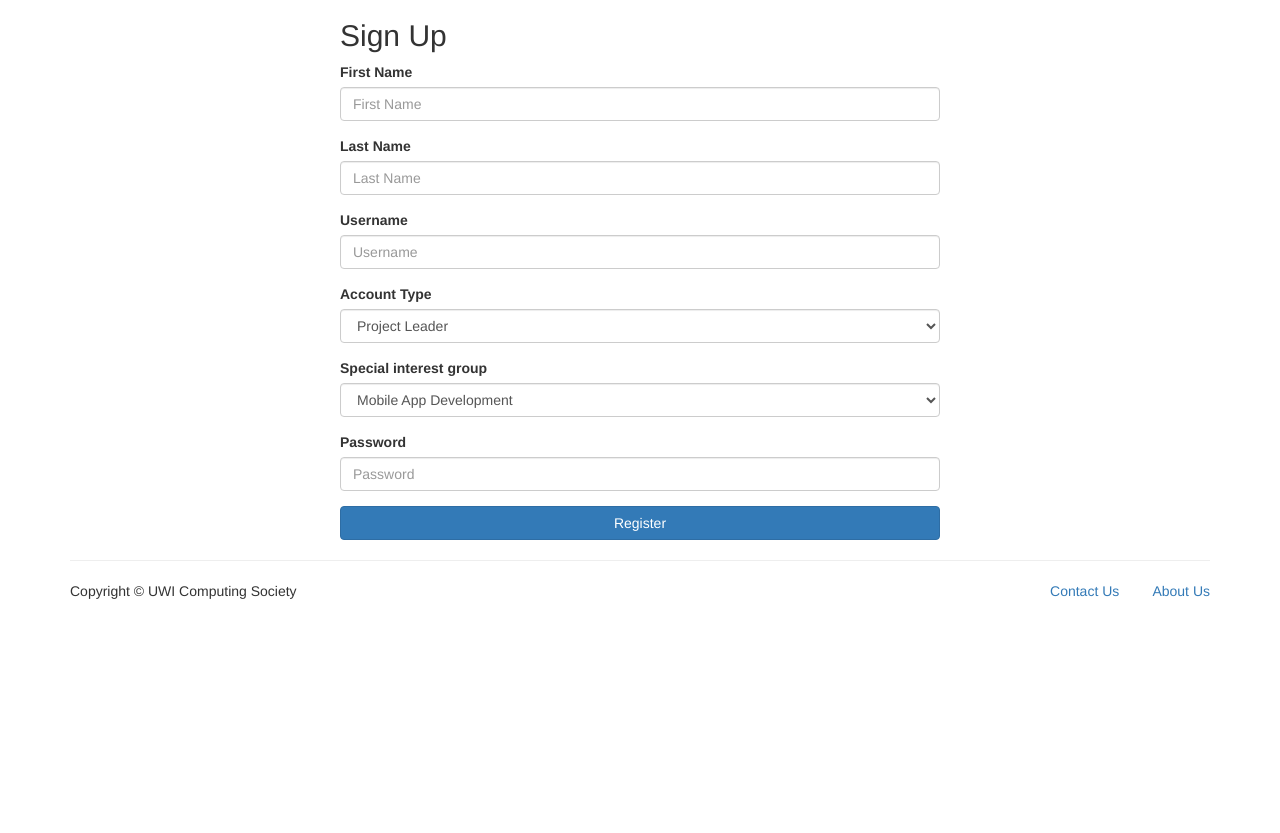
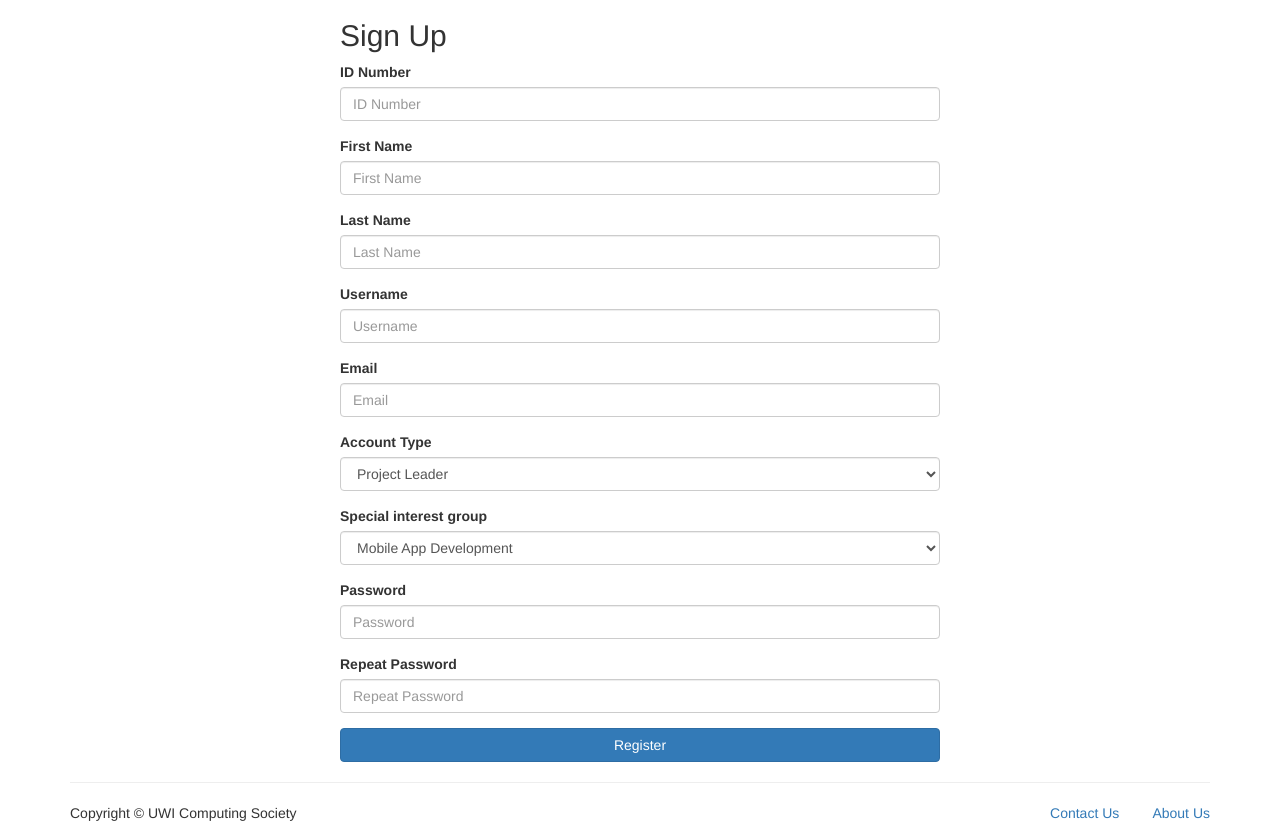
Before and after one commit to JasonHinds13/comp2170-CSPM, a Flask app: page /register in a window 1280 px wide. Shown: the part 51-884 px from the top of the page. Before the commit the page ends 650 px from the top, so only its background shows below. Run offline with Flask 2, Linux system fonts and the light colour scheme; some libraries are stand-ins or nearby versions.

Commit message:
login and registration forms

```diff
--- a/app/forms.py
+++ b/app/forms.py
@@ -1,12 +1,20 @@
 from flask_wtf import FlaskForm
 from wtforms import StringField,PasswordField, TextAreaField, SelectField
 from wtforms.validators import InputRequired
+from wtforms import validators, ValidationError
 
 class SignUpForm(FlaskForm):
     first_name = StringField('First Name', validators=[InputRequired()])
     last_name = StringField('Last Name', validators=[InputRequired()])
+    id_num = StringField('ID Number', validators=[InputRequired()])
     username = StringField('Username', validators=[InputRequired()])
-    password = PasswordField('Password', validators=[InputRequired()])
+    email = StringField("Email",[validators.Required("Please enter your email address."),
+      validators.Email("Please enter your email address.")])
+    password = PasswordField('Password', [
+        validators.DataRequired(),
+        validators.EqualTo('confirm', message='Passwords must match')
+    ])
+    confirm = PasswordField('Repeat Password')
     acctype = SelectField('Account Type', choices=[('leader', 'Project Leader'), ('member', 'Club Member')], validators=[InputRequired()])
     special_interest_group=SelectField('Special interest group',
     choices=[('mobile', 'Mobile App Development'), ('robot', 'Robotics'),('security', 'Cyber Security'),
@@ -26,5 +34,6 @@ class ProjectForm(FlaskForm):
     sig = StringField('SIG', validators=[InputRequired()])
 
 class TaskForm(FlaskForm):
-    assignee = StringField('Assignee Name', validators=[InputRequired()])
+    assignee = StringField('Assignee Name')
+    projectname = StringField('Project Name', validators=[InputRequired()])
     description = StringField('Description', validators=[InputRequired()])
--- a/app/templates/base.html
+++ b/app/templates/base.html
@@ -5,7 +5,7 @@
     <meta http-equiv="X-UA-Compatible" content="IE=edge">
     <meta name="viewport" content="width=device-width, initial-scale=1">
     <!-- The above 3 meta tags *must* come first in the head; any other head content must come *after* these tags -->
-    <title>Hospital Database App</title>
+    <title>Project Management System</title>
 
     <!-- Bootstrap -->
     <link href="/static/css/bootstrap.min.css" rel="stylesheet">
--- a/app/templates/signup.html
+++ b/app/templates/signup.html
@@ -6,6 +6,10 @@
     <h2>Sign Up</h2>
     <form action="{{ url_for('register') }}" method="post">
       {{ form.csrf_token }}
+      <div class="form-group">
+        {{ form.id_num.label }}
+        {{ form.id_num(class='form-control', placeholder="ID Number") }}
+      </div>
       <div class="form-group">
         {{ form.first_name.label }}
         {{ form.first_name(class='form-control', placeholder="First Name") }}
@@ -19,6 +23,10 @@
         {{ form.username(class='form-control', placeholder="Username") }}
       </div>
       <div class="form-group">
+        {{ form.email.label }}
+        {{ form.email(class='form-control', placeholder="Email") }}
+      </div>
+      <div class="form-group">
         {{ form.acctype.label }}
         {{ form.acctype(class='form-control', placeholder="Account Type") }}
       </div>
@@ -30,31 +38,11 @@
         {{ form.password.label }}
         {{ form.password(class='form-control', placeholder="Password") }}
       </div>
+      <div class="form-group">
+        {{ form.confirm.label }}
+        {{ form.confirm(class='form-control', placeholder="Repeat Password") }}
+      </div>
       <button type="submit" name="submit" class="btn btn-primary btn-block">Register</button>
     </form>
   </div>
 {% endblock %}
-
-
-            Account Type:
-            <select name="acctype">
-        		<option value ="leader">Project Leader</option>
-        		<option value ="member">Club Member</option>
-        	</select> <br />
-        	First name: <input type = "text" name ="fname" required/> <br/>
-        	Last name: <input type = "text" name ="lname" required/> <br/>
-        	ID number: <input type = "text" name ="id_num" required/> <br/>
-        	Email: <input type="text" name ="email" required> <br/>
-        	Password: <input type ="password" name="password" required/> <br/>
-        	Special Interest Group:
-        	<select name="sig">
-        		<option value ="web">Web Development</option>
-        		<option value ="robotics">Robotics</option>
-        		<option value ="mobile">Mobile App Development</option>
-        		<option value ="security">Security</option>
-        	</select><br />
-        	<input type="submit" name="signbtn" value="Sign Up"/>
-        </form>
-        </div>
-    </body>
-</html>
--- a/app/views.py
+++ b/app/views.py
@@ -50,8 +50,12 @@ def createtask():
         if form.validate_on_submit():
             name = form.assignee.data
             desc = form.description.data
+            project = form.projectname.data
 
-            task = Task(assignee=name, description=desc, progess=0)
+            pObj = Project.query.filter_by(name=project)
+            proj = dbcontroller.readFromDataabase(pObj, 'first')
+
+            task = Task(pid=proj.pid, assignee=name, description=desc, progess=0)
 
             dbcontroller.postToDatabase(task)
 
```
